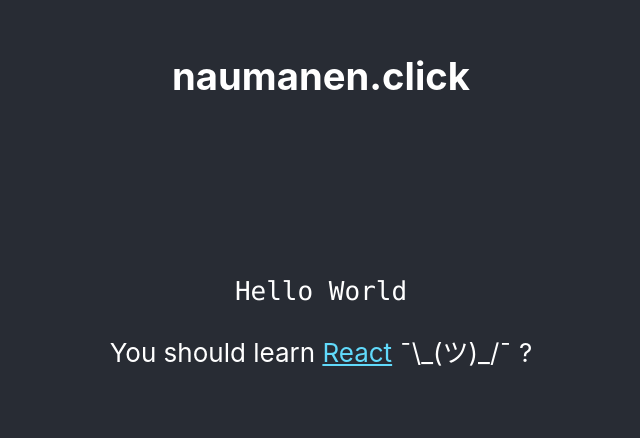
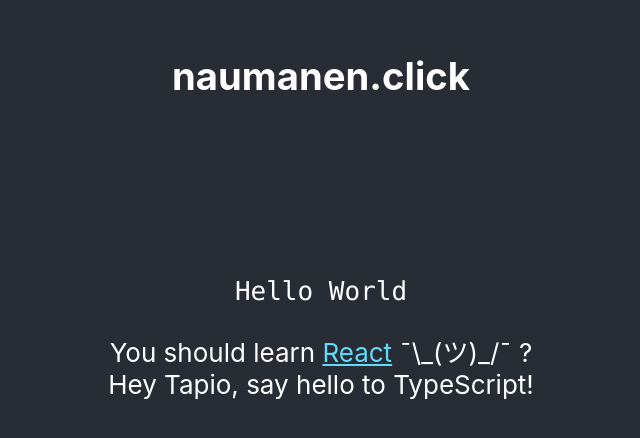
Before and after one commit to taapsa-visma/naumanenclick, a React (Create React App) app in the folder site/: page / in a window 1280 px wide. Shown: the part 124-562 px from the top of the page, without its empty margins (319-959 px from the left). Built offline with nearby package versions, Linux system fonts and the light colour scheme.

Commit message:
Added common module, build scirpt to build common module, workflow to build on deploy

```diff
--- /dev/null
+++ b/site/common/src/index.ts
@@ -0,0 +1,3 @@
+export function sayHello(name: string) {
+    return `Hey ${name}, say hello to TypeScript!`;
+}
--- a/site/package.json
+++ b/site/package.json
@@ -10,6 +10,7 @@
     "@types/node": "^16.11.21",
     "@types/react": "^17.0.38",
     "@types/react-dom": "^17.0.11",
+    "common": "file:./common",
     "react": "^17.0.2",
     "react-dom": "^17.0.2",
     "react-scripts": "^5.0.0",
@@ -17,6 +18,7 @@
     "web-vitals": "^2.1.3"
   },
   "scripts": {
+    "build:common": "yarn --cwd ./common/ build",
     "start": "react-scripts start",
     "build": "react-scripts build",
     "test": "react-scripts test",
--- a/site/src/App.tsx
+++ b/site/src/App.tsx
@@ -1,7 +1,8 @@
 import React from 'react';
 import './App.css';
+import { sayHello } from 'common'
 
-function App() {
+function App(this: any) {
   return (
     <div className="App">
       <header className="App-header">
@@ -10,7 +11,8 @@
       <div data-testid="content" className="App-content">
         <code>Hello World</code>
         <p>
-          You should learn <a className="App-link" href="https://reactjs.org" target="_blank" rel="noopener noreferrer">React</a> ¯\_(ツ)_/¯ ?
+          You should learn <a className="App-link" href="https://reactjs.org" target="_blank" rel="noopener noreferrer">React</a> ¯\_(ツ)_/¯ ?<br/>
+          { sayHello('Tapio') }
         </p>
       </div>
     </div>
```
Also changed, not shown: site/common/package.json (added, +20 -0 lines), site/common/tsconfig.json (added, +10 -0 lines), site/public/index.html (line endings or trailing spaces), 2 other files (tests, documents, lock files or other folders).
